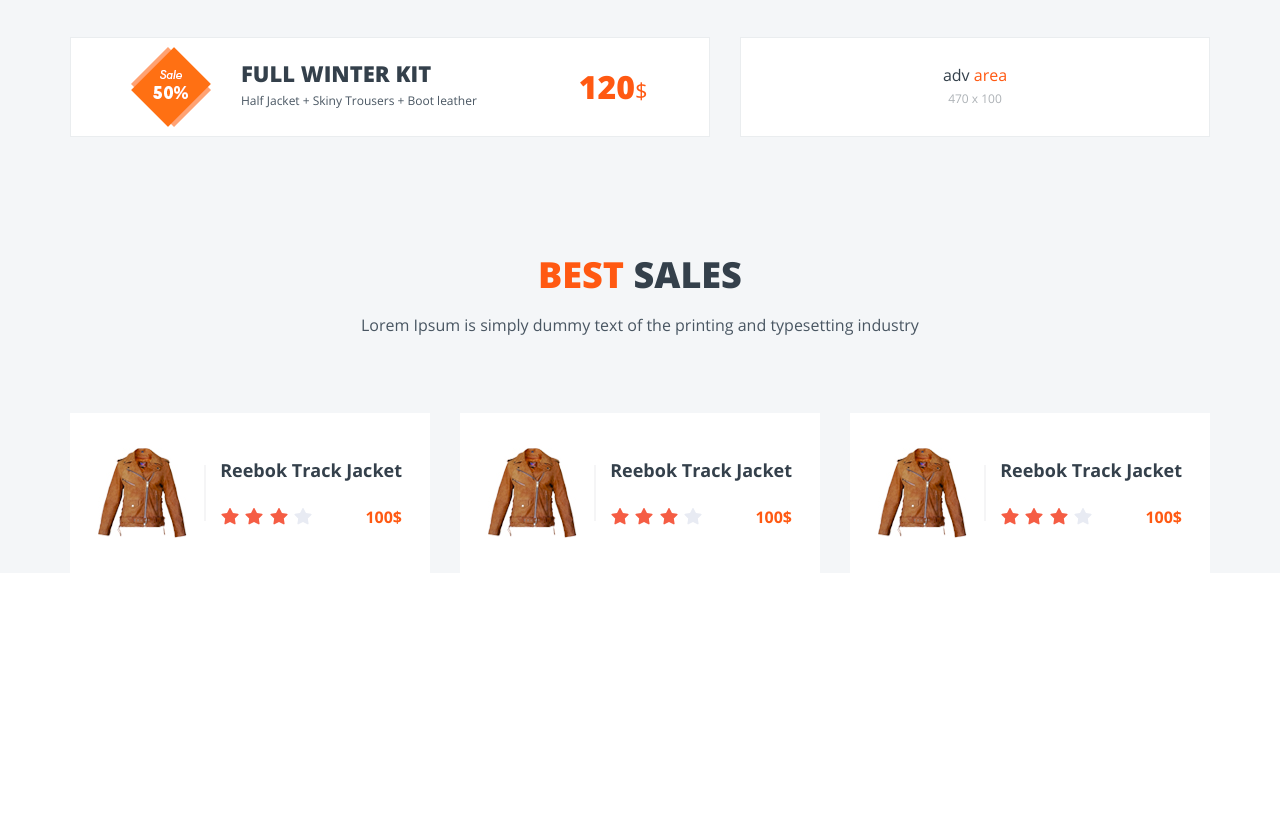
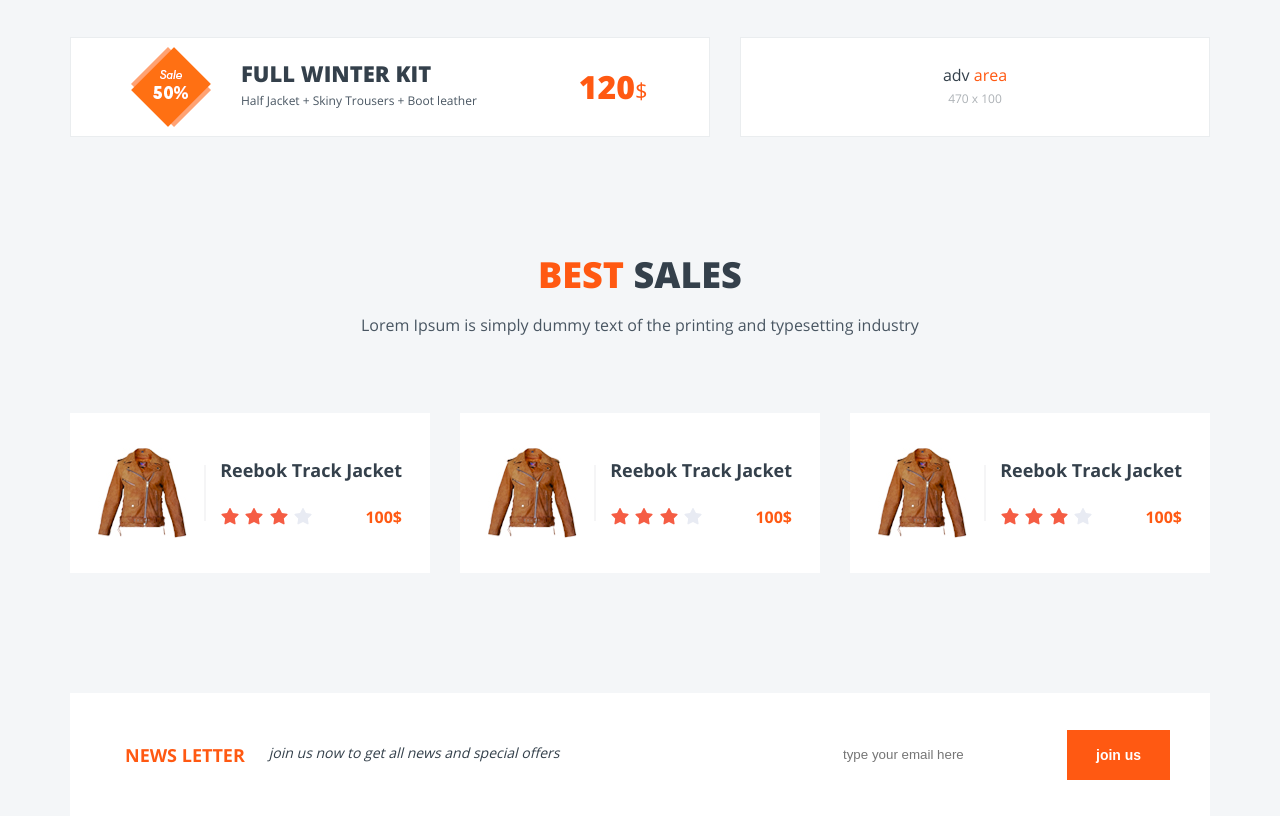
Before and after one commit to SHJ-9712/Shopy, a website: page src/index.html in a window 1280 px wide. Shown: the part 1694-2510 px from the top of the page. Before the commit the page ends 2267 px from the top, so only its background shows below. Drawn offline with Linux system fonts and the light colour scheme; files whose address does not match are found by name.

Commit message:
news letter 완성

```diff
--- a/src/index.html
+++ b/src/index.html
@@ -397,7 +397,17 @@
             </div>
         </section>
 
-        <section class="news_letter"></section>
+        <section class="news_letter container">
+            <div class="newsLetter_title">
+                <h2>NEWS LETTER</h2>
+                <p>join us now to get all news and special offers</p>
+            </div>
+            <form action="#" method="POST">
+                <label for="uEmail"><span class="blind">email</span></label>
+                <input type="email" name="uEmail" id="uEmail" required placeholder="type your email here">
+                <button type="submit">join us</button>
+            </form>
+        </section>
     </main>
 
     <footer></footer>
--- a/src/sass/styles.sass
+++ b/src/sass/styles.sass
@@ -294,10 +294,16 @@ main
                         font-weight: 400
         .avd
             width: 470px
+            display: -webkit-box
+            display: -ms-flexbox
+            display: -webkit-flex
             display: flex
+            -webkit-box-align: center
+            -ms-flex-align: center
+            -webkit-align-items: center
+            align-items: center
             flex-direction: column
             justify-content: center
-            align-items: center
             line-height: 24px
             p
                 span
@@ -322,7 +328,13 @@ main
                     width: 100%
                     height: 100%
                     padding: 0 28px
+                    display: -webkit-box
+                    display: -ms-flexbox
+                    display: -webkit-flex
                     display: flex
+                    -webkit-box-align: center
+                    -ms-flex-align: center
+                    -webkit-align-items: center
                     align-items: center
                     justify-content: space-between
                     .product_info
@@ -339,6 +351,9 @@ main
                             font-size: 18px
                             font-weight: 700
                         .grade_price
+                            display: -webkit-box
+                            display: -ms-flexbox
+                            display: -webkit-flex
                             display: flex
                             justify-content: space-between
                             .grade
@@ -364,3 +379,53 @@ main
                         display: none
                     .hover
                         display: block
+    /* news letter */
+    .news_letter
+        height: 123px
+        margin-top: 120px
+        padding: 0 40px 0 55px
+        display: -webkit-box
+        display: -ms-flexbox
+        display: -webkit-flex
+        display: flex
+        -webkit-box-align: center
+        -ms-flex-align: center
+        -webkit-align-items: center
+        align-items: center
+        justify-content: space-between
+        background: #fff
+        .newsLetter_title
+            display: -webkit-box
+            display: -ms-flexbox
+            display: -webkit-flex
+            display: flex
+            h2
+                margin-right: 24px
+                font-size: 18px
+                font-weight: 700
+                color: $point-color
+            p
+                font-size: 14px
+                font-style: italic
+        form
+            display: -webkit-box
+            display: -ms-flexbox
+            display: -webkit-flex
+            display: flex
+            -webkit-box-align: center
+            -ms-flex-align: center
+            -webkit-align-items: center
+            align-items: center
+            position: relative
+            label
+                +sprites-img(18px, 11px, 0, 0)
+                +translate(50%, -30px)
+            input[type="email"]
+                outline: none
+            button[type="submit"]
+                width: 150px
+                height: 50px
+                font-size: 14px
+                font-weight: 800
+                color: #fff
+                background-color: $point-color
```
Also changed, not shown: src/css/styles.css, 1 other file.
